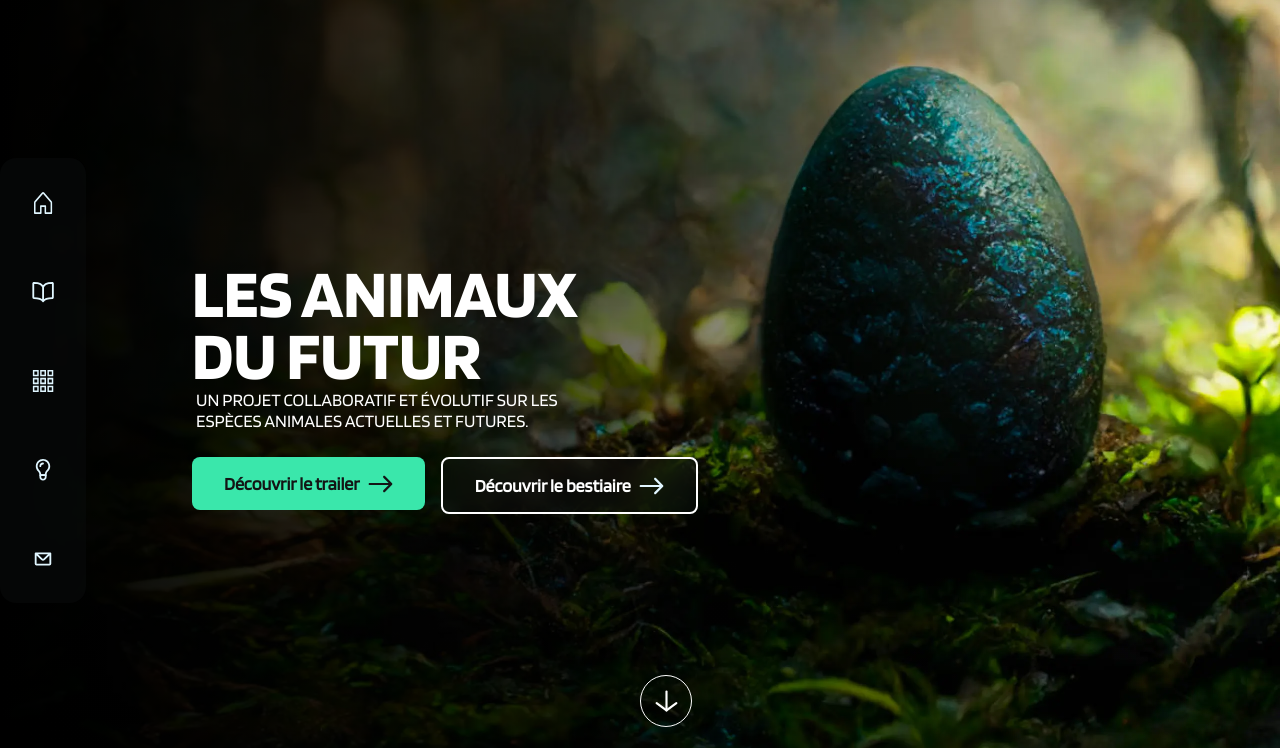
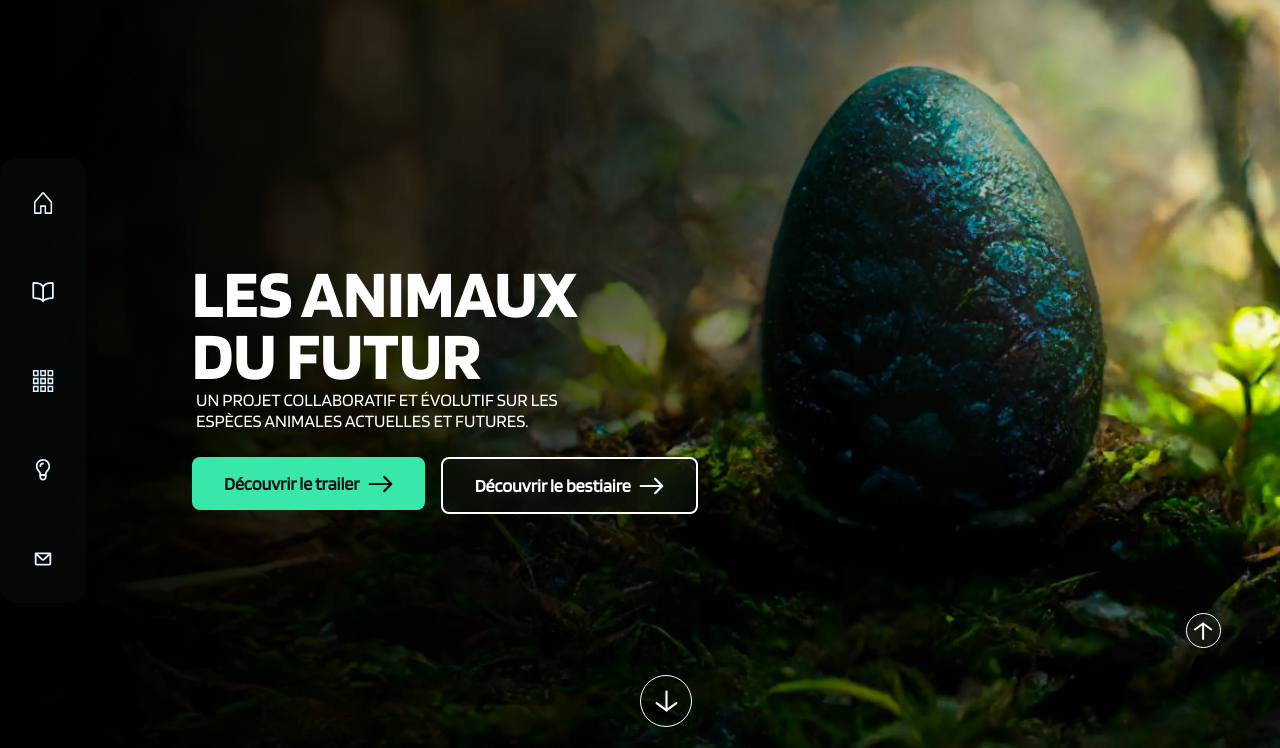
Before and after one commit to les-animaux-du-futur/animaux-du-futur, an Astro site: page / in a window 1280 px wide. Shown: the part 52-800 px from the top of the page. Built offline with nearby package versions, Linux system fonts and the light colour scheme; Astro itself is replaced by a stand-in of ours.

Commit message:
return fixed

```diff
--- a/src/layouts/BaseLayout.astro
+++ b/src/layouts/BaseLayout.astro
@@ -77,6 +77,7 @@
       justify-content: flex-end;
       align-items: flex-end;
       padding: 2.5rem 0.5rem;
+      margin-top: 4rem;
       a {
         font-size: 14px;
         font-weight: 700;
@@ -91,15 +92,17 @@
         align-items: center;
         .return{
           display: flex;
+          position: fixed;
           justify-content: center;
           align-items: center;
           width: 35px;
           height: 35px;
           border-radius: 50%;
-          background: #3AE7AB;
-          margin-right: 30px;
-          margin-bottom: 70px;
-          border: 0;
+          background: rgba(19, 21, 21, 0.30);
+          backdrop-filter: blur(10px);
+          bottom: 100px;
+          margin-right: 4%;
+          border: 1px solid #fff;
           cursor: pointer;
           transition: 0.2s;
           &:hover{
```
